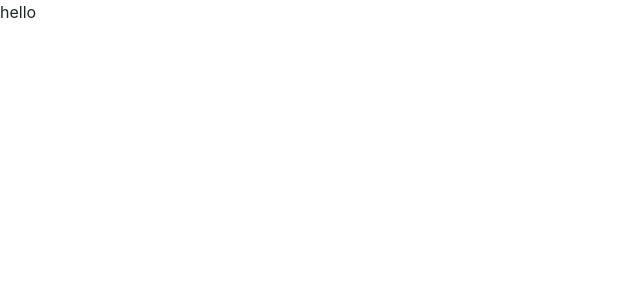
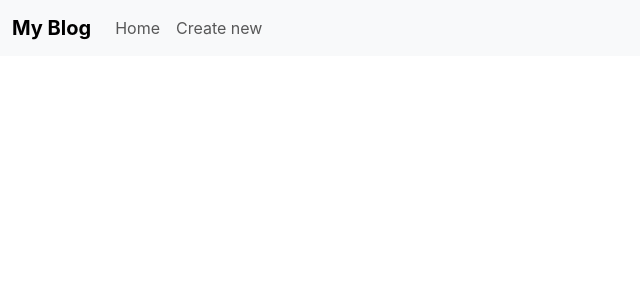
Before and after one commit to pragith98/simple-blog, a React (Create React App) app: page / in a window 1280 px wide. Shown: the top 300 px of the page, without its empty margins (0-640 px from the left). Built offline with nearby package versions, Linux system fonts and the light colour scheme; the HTML template or start-up script is replaced by a standard one.

Commit message:
import header

```diff
--- a/src/App.js
+++ b/src/App.js
@@ -1,6 +1,11 @@
+import Header from "./components/Header";
+import React from "react";
+
 function App() {
   return (
-    <div>hello</div>
+    <React.Fragment>
+      <Header/>
+    </React.Fragment>
   );
 }
 
```
